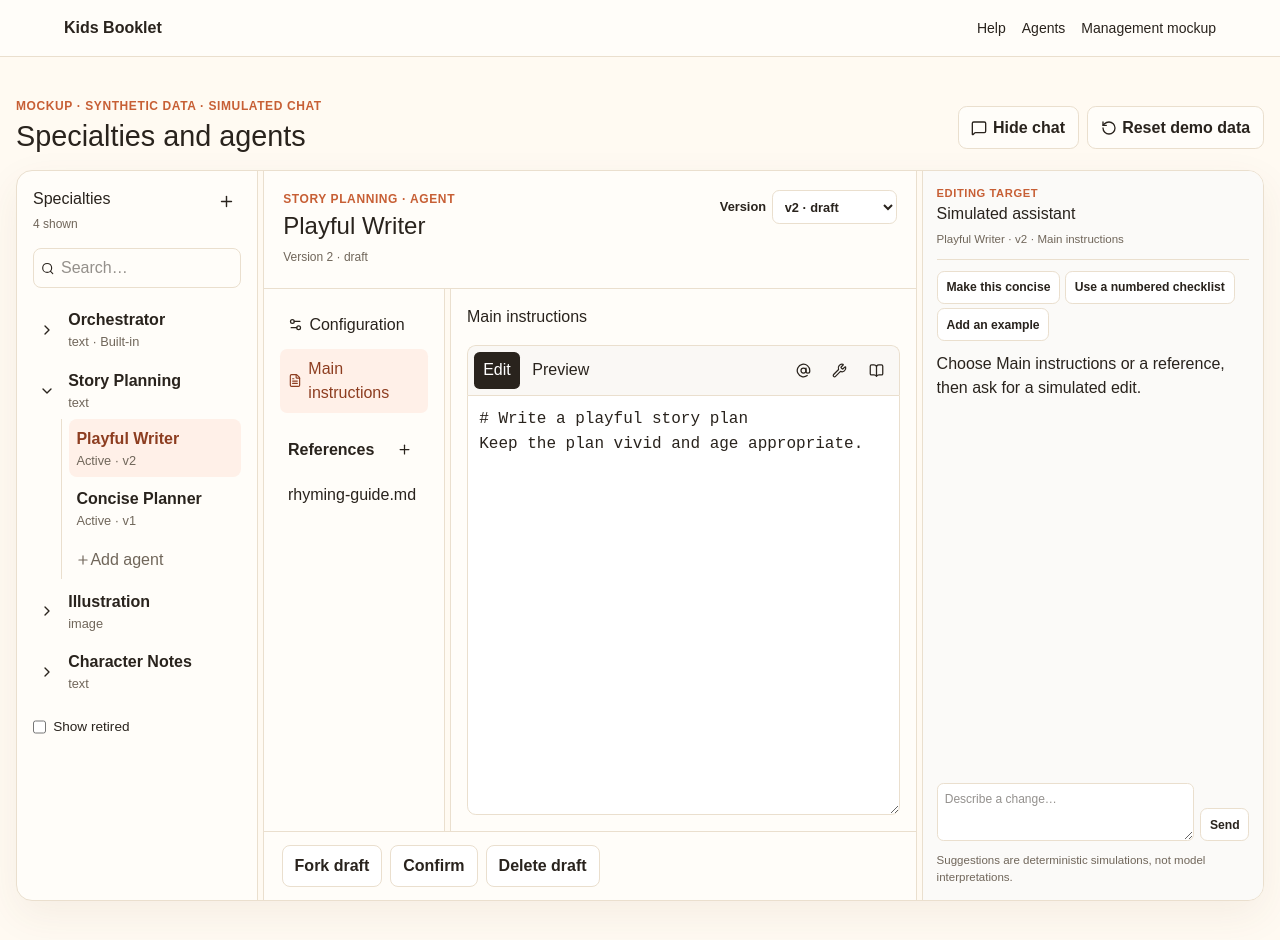
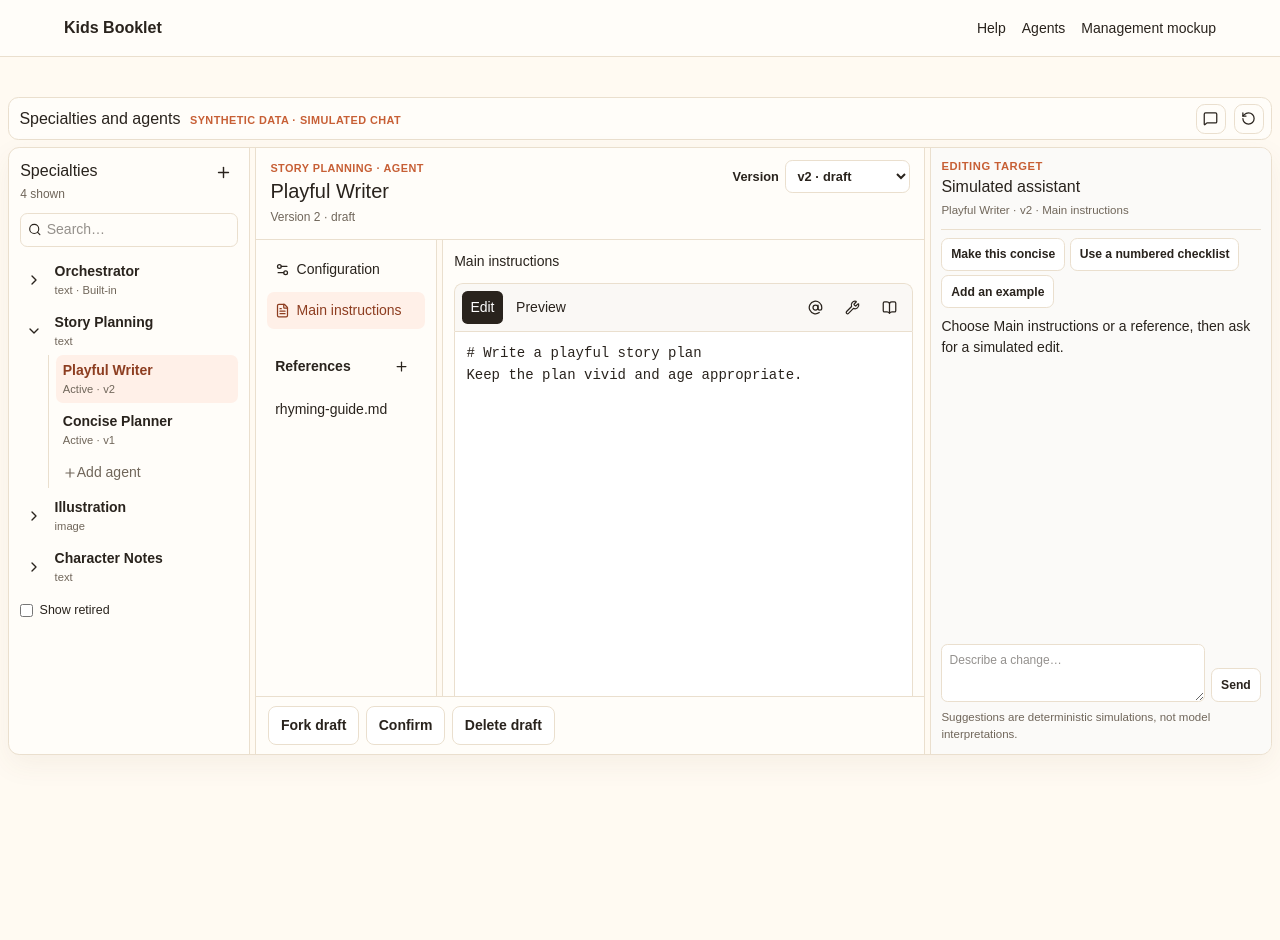
Before and after one commit to karpishe-experiments/agentic-poc, a Next.js app: page /mockups/specialty-management in a window 1280 px wide. Shown: the top 940 px of the page. After the commit the page ends 801 px from the top, so only its background shows below. Built offline with nearby package versions, Linux system fonts and the light colour scheme; a web font is replaced by a local one.

Commit message:
style: compact specialty management workspace

```diff
--- a/components/mockups/specialty-management/mockup.css
+++ b/components/mockups/specialty-management/mockup.css
@@ -1,27 +1,29 @@
-.management-mockup { width: min(1720px, calc(100vw - 2rem)); margin-left: 50%; transform: translateX(-50%); min-height: calc(100vh - 8rem); display: grid; grid-template-rows: auto auto minmax(620px, 1fr); gap: .75rem; }
+.management-mockup { width: min(1720px, calc(100vw - 1rem)); height: calc(100dvh - 8.5rem); min-height: 560px; margin-left: 50%; transform: translateX(-50%); display: grid; grid-template-rows: auto auto minmax(0, 1fr); gap: .4rem; font-size: .875rem; }
 .management-mockup button, .management-mockup input, .management-mockup textarea, .management-mockup select, .management-mockup summary { touch-action: manipulation; }
 .management-mockup button:hover:not(:disabled), .management-mockup summary:hover { filter: brightness(.96); }
 .management-mockup button:focus-visible, .management-mockup input:focus-visible, .management-mockup textarea:focus-visible, .management-mockup select:focus-visible, .management-mockup summary:focus-visible { outline: 3px solid #db7548; outline-offset: 2px; }
 .management-mockup h1, .management-mockup h2, .management-mockup h3 { text-wrap: balance; }
 .mockup-toolbar, .pane-heading, .entity-header, .danger-zone { display: flex; justify-content: space-between; align-items: flex-start; gap: 1rem; }
-.mockup-toolbar { align-items: center; }
+.mockup-toolbar { align-items: center; min-height: 38px; border: 1px solid var(--border); border-radius: .65rem; padding: .35rem .45rem .35rem .65rem; background: var(--surface); }
+.mockup-toolbar > div:first-child { display: flex; align-items: baseline; gap: .6rem; min-width: 0; }
 .mockup-toolbar > div:last-child, .header-actions { display: flex; gap: .5rem; }
-.mockup-toolbar p, .entity-header p { color: var(--accent); font-size: .75rem; font-weight: 800; text-transform: uppercase; letter-spacing: .05em; }
-.mockup-toolbar h1 { font-size: 1.8rem; }
+.mockup-toolbar p, .entity-header p { color: var(--accent); font-size: .68rem; font-weight: 800; text-transform: uppercase; letter-spacing: .04em; }
+.mockup-toolbar h1 { font-size: 1rem; white-space: nowrap; }
 .mockup-toolbar button, .header-actions button, .danger-zone button { display: inline-flex; align-items: center; gap: .35rem; border: 1px solid var(--border); border-radius: .55rem; background: var(--surface); padding: .55rem .8rem; font-weight: 700; }
+.mockup-toolbar .toolbar-icon-button { width: 30px; height: 30px; justify-content: center; padding: 0; }
 .storage-alert { border: 1px solid #e3aa35; background: #fff5d8; padding: .6rem; border-radius: .5rem; }
-.mockup-shell { display: grid; min-width: 1100px; min-height: 620px; border: 1px solid var(--border); border-radius: 1rem; overflow: hidden; background: var(--surface); box-shadow: 0 14px 40px #6b4d2d12; }
+.mockup-shell { display: grid; min-width: 1100px; min-height: 0; height: 100%; border: 1px solid var(--border); border-radius: .7rem; overflow: hidden; background: var(--surface); box-shadow: 0 10px 28px #6b4d2d10; }
 .left-pane, .chat-placeholder, .specialty-editor, .workspace-placeholder { min-width: 0; overflow: auto; }
-.left-pane, .chat-placeholder { padding: 1rem; }
+.left-pane, .chat-placeholder { padding: .7rem; }
 .pane-heading h2, .chat-placeholder h2 { font-size: 1rem; }
 .pane-heading span, .entity-header span { font-size: .75rem; color: var(--muted-ink); }
 .icon-button, .chevron { border: 0; background: transparent; border-radius: .4rem; padding: .35rem; }
-.search { display: flex; align-items: center; gap: .4rem; margin: .8rem 0; border: 1px solid var(--border); border-radius: .5rem; padding: .45rem; }
+.search { display: flex; align-items: center; gap: .35rem; margin: .55rem 0; border: 1px solid var(--border); border-radius: .45rem; padding: .35rem .4rem; }
 .search input { min-width: 0; width: 100%; border: 0; background: transparent; }
 .specialty-list, .agent-list { list-style: none; margin: 0; padding: 0; display: grid; gap: .2rem; }
 .specialty-row { display: grid; grid-template-columns: 28px 1fr; border-radius: .55rem; }
 .specialty-row.selected, .agent-row.selected { background: #fff0e8; color: #8d3d20; }
-.entity-button, .agent-row, .add-agent { border: 0; background: transparent; text-align: left; padding: .45rem; border-radius: .5rem; }
+.entity-button, .agent-row, .add-agent { border: 0; background: transparent; text-align: left; padding: .32rem .4rem; border-radius: .45rem; }
 .entity-button { display: grid; }
 .entity-button span, .agent-row span { font-weight: 750; }
 .dirty-dot { margin-left: .4rem; color: var(--accent); font-size: .65rem; font-style: normal; }
@@ -29,17 +31,17 @@
 .agent-list { margin-left: 1.75rem; border-left: 1px solid var(--border); padding-left: .45rem; }
 .agent-row, .add-agent { display: grid; width: 100%; }
 .add-agent { grid-template-columns: auto 1fr auto; align-items: center; color: var(--muted-ink); }
-.show-retired { display: flex; gap: .45rem; margin-top: 1rem; font-size: .85rem; }
+.show-retired { display: flex; gap: .4rem; margin-top: .65rem; font-size: .78rem; }
 .resize-handle { background: var(--canvas); cursor: col-resize; border-left: 1px solid var(--border); border-right: 1px solid var(--border); }
 .resize-handle:focus-visible, .resize-handle:hover { background: #f4c8b4; }
-.specialty-editor { display: grid; grid-template-rows: auto 1fr auto; }
-.entity-header { padding: 1.2rem; border-bottom: 1px solid var(--border); }
-.entity-header h2 { font-size: 1.5rem; }
+.specialty-editor { min-height: 0; overflow: hidden; display: grid; grid-template-rows: auto minmax(0, 1fr) auto; }
+.entity-header { padding: .75rem .9rem; border-bottom: 1px solid var(--border); }
+.entity-header h2 { font-size: 1.25rem; }
 .header-actions .primary { background: var(--accent); color: white; }
 .header-actions button:disabled { opacity: .45; }
-.form-grid { display: grid; gap: 1.2rem; padding: 1.25rem; align-content: start; }
+.form-grid { min-height: 0; overflow-y: auto; display: grid; gap: .8rem; padding: .8rem .9rem; align-content: start; }
 .form-grid > label { display: grid; gap: .35rem; font-weight: 700; }
-.form-grid input, .form-grid textarea { border: 1px solid var(--border); border-radius: .55rem; padding: .65rem; background: white; font: inherit; }
+.form-grid input, .form-grid textarea { border: 1px solid var(--border); border-radius: .5rem; padding: .48rem .55rem; background: white; font: inherit; }
 .form-grid textarea { min-height: 110px; resize: vertical; }
 .form-grid fieldset { border: 0; padding: 0; display: grid; gap: .5rem; }
 .form-grid legend { font-weight: 750; margin-bottom: .45rem; }
@@ -49,14 +51,14 @@
 .segments button:last-child { border-radius: 0 .5rem .5rem 0; }
 .segments button.active { background: var(--ink); color: white; }
 .tool-list { display: grid; gap: .4rem; }
-.tool-list label { display: flex; gap: .7rem; border: 1px solid var(--border); border-radius: .55rem; padding: .6rem; }
+.tool-list label { display: flex; gap: .55rem; border: 1px solid var(--border); border-radius: .5rem; padding: .42rem .5rem; }
 .tool-list span { display: grid; }
 .tool-list small, .danger-zone p, .chat-placeholder p, .workspace-placeholder p { color: var(--muted-ink); font-size: .85rem; }
-.danger-zone { border-top: 1px solid var(--border); padding: 1rem 1.25rem; }
+.danger-zone { border-top: 1px solid var(--border); padding: .65rem .9rem; }
 .workspace-placeholder { padding: 2rem; }
 .agent-workspace { min-width: 0; overflow: hidden; display: grid; grid-template-rows: auto minmax(0,1fr) auto; }
 .agent-body { min-height: 0; display: grid; }
-.section-nav, .agent-editor { min-width: 0; overflow: auto; padding: 1rem; }
+.section-nav, .agent-editor { min-width: 0; min-height: 0; overflow: auto; padding: .7rem; }
 .section-nav { display: flex; flex-direction: column; gap: .25rem; }
 .section-nav > button, .reference-heading button { display: flex; gap: .4rem; align-items: center; border: 0; border-radius: .45rem; background: transparent; padding: .5rem; text-align: left; }
 .section-nav > button.selected { background: #fff0e8; color: #8d3d20; }
@@ -65,7 +67,7 @@
 .header-actions select, .model-grid select { border: 1px solid var(--border); border-radius: .45rem; padding: .45rem; background: white; }
 .model-grid, .reference-fields { display: grid; grid-template-columns: repeat(2,minmax(0,1fr)); gap: .75rem; }
 .model-grid label, .reference-fields label, .text-editor > label { display: grid; gap: .35rem; font-weight: 700; }
-.text-editor { display: grid; gap: 1rem; align-content: start; }
+.text-editor { display: grid; gap: .7rem; align-content: start; }
 .text-editor input, .text-editor textarea { border: 1px solid var(--border); border-radius: .55rem; padding: .7rem; font: inherit; background: white; }
 .text-editor textarea { min-height: 420px; resize: vertical; font-family: ui-monospace,monospace; line-height: 1.55; }
 .markdown-editor { position: relative; min-width: 0; }
@@ -75,12 +77,12 @@
 .editor-toolbar button.active { background: var(--ink); color: white; }
 .editor-toolbar button:disabled { opacity: .4; }
 .editor-textarea { display: block; }
-.editor-textarea textarea { display: block; width: 100%; min-height: 420px; border-radius: 0 0 .55rem .55rem; }
+.editor-textarea textarea { display: block; width: 100%; min-height: 300px; height: clamp(300px, 52vh, 560px); border-radius: 0 0 .55rem .55rem; }
 .mention-menu { position: absolute; z-index: 5; top: 3rem; left: .4rem; width: min(360px, calc(100% - .8rem)); max-height: 260px; overflow: auto; display: grid; gap: .2rem; border: 1px solid var(--border); border-radius: .55rem; padding: .35rem; background: white; box-shadow: 0 12px 28px #3d2c1f24; }
 .mention-menu button { display: grid; gap: .15rem; border: 0; border-radius: .35rem; background: transparent; padding: .5rem; text-align: left; }
 .mention-menu button.active, .mention-menu button:hover { background: #fff0e8; }
 .mention-menu small { color: var(--muted-ink); }
-.markdown-preview { min-height: 420px; overflow-wrap: anywhere; border: 1px solid var(--border); border-radius: 0 0 .55rem .55rem; padding: 1rem; background: white; line-height: 1.6; }
+.markdown-preview { min-height: 300px; height: clamp(300px, 52vh, 560px); overflow: auto; overflow-wrap: anywhere; border: 1px solid var(--border); border-radius: 0 0 .55rem .55rem; padding: .75rem; background: white; line-height: 1.5; }
 .markdown-preview table { border-collapse: collapse; }
 .markdown-preview th, .markdown-preview td { border: 1px solid var(--border); padding: .35rem .55rem; }
 .markdown-preview pre { overflow: auto; border-radius: .45rem; padding: .75rem; background: #f4f1ed; }
@@ -88,7 +90,7 @@
 .mention-badge.unavailable { border-color: var(--border); background: #eee; color: var(--muted-ink); }
 .tool-popover { margin-top: .6rem; border: 1px solid var(--border); border-radius: .5rem; padding: .65rem; background: #fffaf5; }
 .image-placeholder { display: block; border: 1px dashed var(--border); border-radius: .5rem; padding: 2rem; text-align: center; color: var(--muted-ink); background: #faf8f5; }
-.chat-panel { min-width: 0; overflow: hidden; display: grid; grid-template-rows: auto auto minmax(0,1fr) auto auto; padding: .85rem; gap: .65rem; background: #fbfaf8; }
+.chat-panel { min-width: 0; min-height: 0; overflow: hidden; display: grid; grid-template-rows: auto auto minmax(0,1fr) auto auto; padding: .65rem; gap: .45rem; background: #fbfaf8; }
 .chat-panel > header { border-bottom: 1px solid var(--border); padding-bottom: .6rem; }
 .chat-panel > header p, .sample-dialog header p { color: var(--accent); font-size: .7rem; font-weight: 800; text-transform: uppercase; letter-spacing: .05em; }
 .chat-panel > header h2 { font-size: 1rem; }
@@ -96,7 +98,7 @@
 .chat-suggestions { display: flex; flex-wrap: wrap; gap: .3rem; }
 .chat-suggestions button, .chat-panel form button, .proposal button, .sample-result-button { border: 1px solid var(--border); border-radius: .45rem; background: white; padding: .4rem .55rem; font-size: .76rem; font-weight: 700; }
 .conversation { min-height: 0; overflow: auto; display: flex; flex-direction: column; gap: .65rem; }
-.chat-message, .proposal { border: 1px solid var(--border); border-radius: .55rem; padding: .6rem; background: white; }
+.chat-message, .proposal { border: 1px solid var(--border); border-radius: .5rem; padding: .45rem; background: white; }
 .chat-message.user { margin-left: 1.4rem; background: #fff0e8; }
 .chat-message p, .proposal-note { margin-top: .25rem; font-size: .82rem; }
 .proposal { display: grid; gap: .5rem; }
@@ -119,7 +121,7 @@
 .sample-dialog details { margin-top: .75rem; border-top: 1px solid var(--border); padding-top: .65rem; }
 .sample-dialog dl div { display: grid; grid-template-columns: 100px 1fr; gap: .5rem; }
 .sample-dialog dt { font-weight: 750; }
-.agent-actions { display: flex; flex-wrap: wrap; gap: .5rem; padding: .8rem 1.1rem; border-top: 1px solid var(--border); }
+.agent-actions { display: flex; flex-wrap: wrap; gap: .4rem; padding: .55rem .75rem; border-top: 1px solid var(--border); }
 .agent-actions button, .danger-button { display: inline-flex; align-items: center; gap: .35rem; border: 1px solid var(--border); border-radius: .5rem; background: white; padding: .5rem .75rem; font-weight: 700; }
 .agent-actions button:disabled { opacity: .45; }
 .danger-button { color: #9b1c1c; width: fit-content; }
--- a/components/mockups/specialty-management/mockup.tsx
+++ b/components/mockups/specialty-management/mockup.tsx
@@ -508,7 +508,9 @@ export function SpecialtyManagementMockup() {
     }
   }, [hydrated, loadError, state]);
   useEffect(() => {
-    const dirty = Object.keys(state.workingCopies.specialties).length > 0 || Object.keys(state.workingCopies.versions).length > 0;
+    const dirty =
+      Object.keys(state.workingCopies.specialties).length > 0 ||
+      Object.keys(state.workingCopies.versions).length > 0;
     if (!dirty) return;
     const warn = (event: BeforeUnloadEvent) => event.preventDefault();
     window.addEventListener("beforeunload", warn);
@@ -554,22 +556,29 @@ export function SpecialtyManagementMockup() {
       </div>
       <header className="mockup-toolbar">
         <div>
-          <p>Mockup · synthetic data · simulated chat</p>
           <h1>Specialties and agents</h1>
+          <p>Synthetic data · simulated chat</p>
         </div>
         <div>
           <button
+            className="toolbar-icon-button"
+            aria-label={state.ui.chatOpen ? "Hide chat" : "Show chat"}
+            title={state.ui.chatOpen ? "Hide chat" : "Show chat"}
             onClick={() =>
               update((draft) => {
                 draft.ui.chatOpen = !draft.ui.chatOpen;
               })
             }
           >
-            <MessageSquare size={16} /> {state.ui.chatOpen ? "Hide" : "Show"}{" "}
-            chat
+            <MessageSquare aria-hidden="true" size={15} />
           </button>
-          <button onClick={reset}>
-            <RotateCcw size={16} /> Reset demo data
+          <button
+            className="toolbar-icon-button"
+            aria-label="Reset demo data"
+            title="Reset demo data"
+            onClick={reset}
+          >
+            <RotateCcw aria-hidden="true" size={15} />
           </button>
         </div>
       </header>
```
